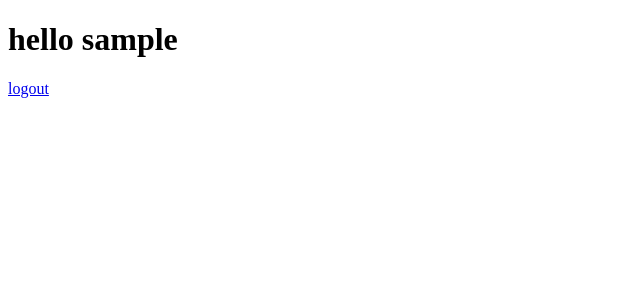
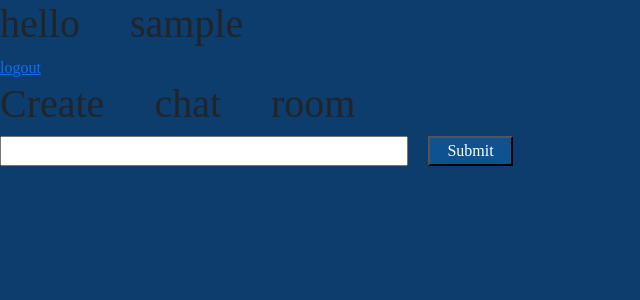
Before and after one commit to AhmedElSaeedTalat/django-chat-room, a Django app: page / in a window 1280 px wide. Shown: the top 300 px of the page, without its empty margins (0-640 px from the left). Run offline with Django 4.2, Linux system fonts and the light colour scheme; the visitor is signed in with stand-in values (Sample User, id 1).

Commit message:
add feature to create channel in template

```diff
--- a/app/templates/index.html
+++ b/app/templates/index.html
@@ -1,16 +1,31 @@
-<!DOCTYPE html>
-<html lang="en">
-<head>
-	<meta charset="UTF-8">
-	<meta name="viewport" content="width=device-width, initial-scale=1.0">
-	<title>Document</title>
-</head>
-<body>
+{% extends 'base.html' %}
+
+{% block content %}
 
 	{% if request.user.username %}
 	<h1>hello {{ request.user }}</h1>
 	<a href="{% url 'logmeout' %}">logout</a>
 	{% endif %}
 
-</body>
-</html>
+	{% if not request.user.username %}
+		<a href="{% url 'register' %}">register</a>
+		<a href="{% url 'login' %}">login</a>
+	{% endif %}
+	<h1>Create chat room</h1>
+	<input type="text" name="room" id="room">
+	<input type="submit" id="submit_room">
+	<script>
+		const btn = document.querySelector('#submit_room')
+		btn.onclick = function () {
+			// check if user is regestered
+			// if user is registered create room
+			// else ask for registration
+			if ('{{request.user.username}}') {
+				const room = document.querySelector('#room').value
+				window.location.href = `chat/${room}/`;
+			} else {
+				alert('kindly register or login to be able to access the chat room')
+			}
+		}
+	</script>
+{% endblock content %}
```
